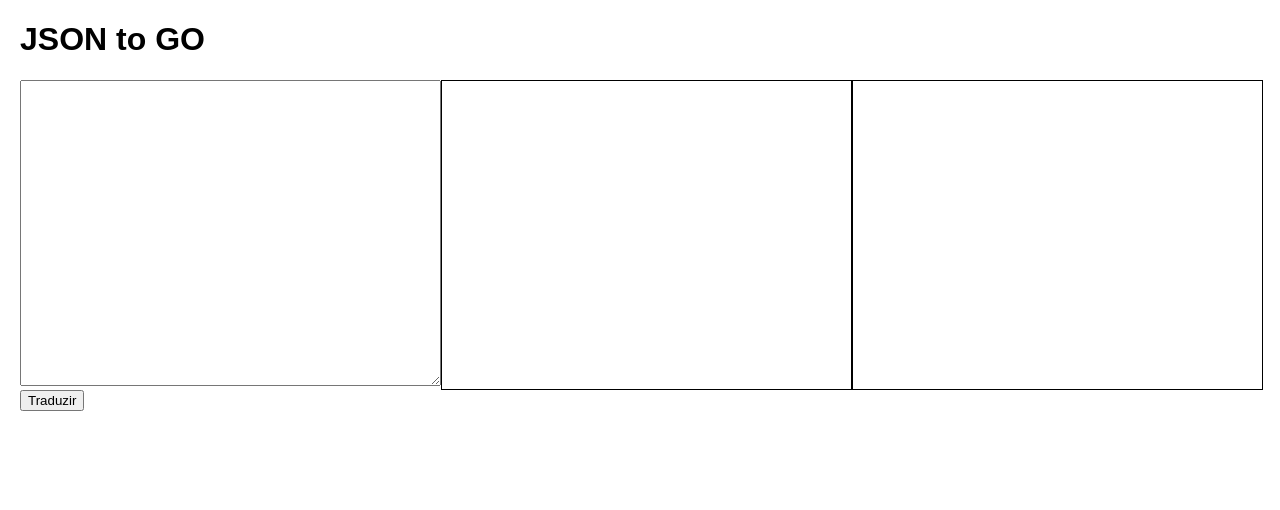
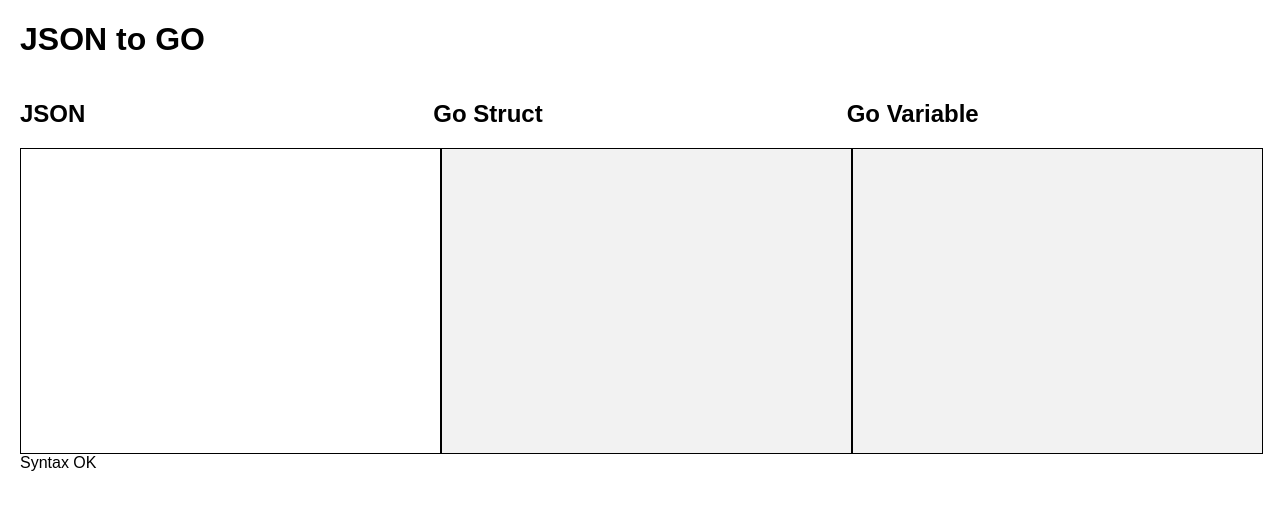
Before and after one commit to renanroberto/json-to-go, a React (Create React App) app: page / in a window 1280 px wide. Shown: the top 510 px of the page. Built offline with nearby package versions, Linux system fonts and the light colour scheme.

Commit message:
add some styling

```diff
--- a/src/App.js
+++ b/src/App.js
@@ -121,15 +121,22 @@ function initVar(obj, level) {
 }
 
 function JsonToGo(json) {
-  const obj = JSON.parse(json)
+  let obj
+
+  try {
+    obj = JSON.parse(json)
+  } catch (e) {
+    return { go: '', init: '', error: e.message }
+  }
 
   let go = 'type Result '
   let init = 'result := Result'
+  const error = null
 
   go += JSToGo(obj, 1)
   init += initVar(obj, 1)
 
-  return { go, init }
+  return { go, init, error }
 }
 
 // ----------------------------------- CORE ------------------------------------
@@ -138,21 +145,15 @@ class App extends Component {
   state = {
     json: '',
     go : '',
-    init: ''
+    init: '',
+    error: ''
   }
 
-  getInput = (e) => {
-    const { value } = e.target
+  convert = (e) => {
+    const { value: json } = e.target
+    const { go, init, error } = JsonToGo(json)
 
-    this.setState({ json: value })
-  }
-
-  sendInput = () => {
-    const { json } = this.state
-
-    const { go, init } = JsonToGo(json)
-
-    this.setState({ go, init })
+    this.setState({ json, go, init, error })
   }
 
   formatCode(code) {
@@ -169,36 +170,72 @@ class App extends Component {
   }
 
   render() {
-    let { go, init } = this.state
+    let { go, init, error } = this.state
 
     go = this.formatCode(go)
     init = this.formatCode(init)
 
+    const style = {
+      app: {
+        display: 'flex',
+        justifyContent: 'space-between'
+      },
+      legend: {
+        display: 'flex',
+        justifyContent: 'space-between'
+      }
+    }
+
     return (
       <div style={{ margin: '10px 20px' }}>
         <h1>JSON to GO</h1>
-        <div style={{ display: 'flex', justifyContent: 'space-between' }}>
-          <div>
-            <textarea
-              cols={50}
-              rows={20}
-              onChange={this.getInput}
-            />
-          </div>
+        <section style={style.legend}>
+          <h2 style={{ flex: 1 }}>JSON</h2>
+          <h2 style={{ flex: 1 }}>Go Struct</h2>
+          <h2 style={{ flex: 1 }}>Go Variable</h2>
+        </section>
+        <section style={style.app}>
+          <Input change={this.convert} />
           <Code>{go}</Code>
           <Code>{init}</Code>
-        </div>
-        <button onClick={this.sendInput}>Traduzir</button>
+        </section>
+        <Warning error={error} />
       </div>
     )
   }
+}
+
+const Input = (props) => {
+  const style = {
+    container: {
+      display: 'flex'
+    },
+
+    input: {
+      resize: 'none',
+      border: '1px solid black'
+    }
+  }
+  return (
+    <div style={style.container}>
+      <textarea
+        cols={50}
+        rows={20}
+        wrap="hard"
+        style={style.input}
+        onChange={props.change}
+      />
+    </div>
+  )
 }
 
 const Code = (props) => {
   const style = {
     code: {
       minWidth: '33%',
-      border: '1px solid black'
+      maxWidth: '310px',
+      border: '1px solid black',
+      backgroundColor: 'rgba(0, 0, 0, 0.05)'
     }
   }
 
@@ -207,4 +244,16 @@ const Code = (props) => {
   )
 }
 
+const Warning = (props) => {
+  const { error } = props
+
+  if (error) {
+    return (
+      <div>{error}</div>
+    )
+  }
+
+  return <div>Syntax OK</div>
+}
+
 export default App
```
